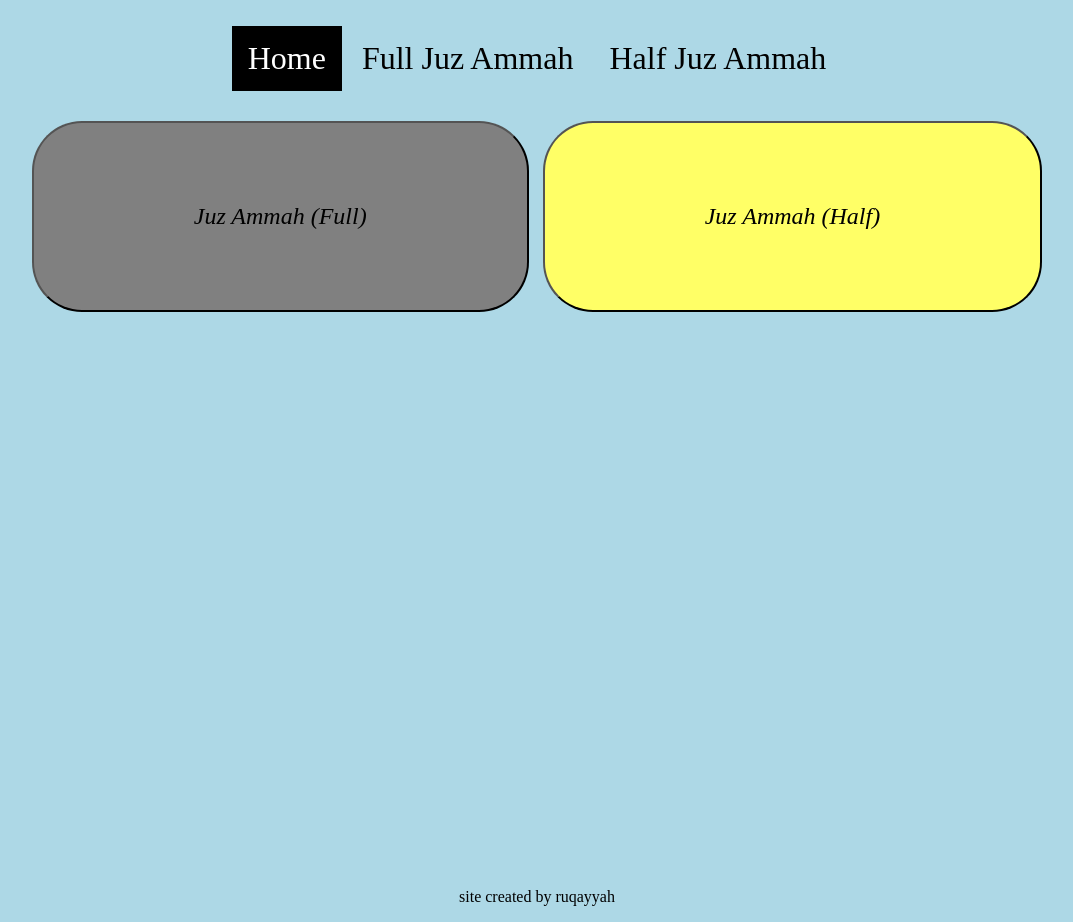
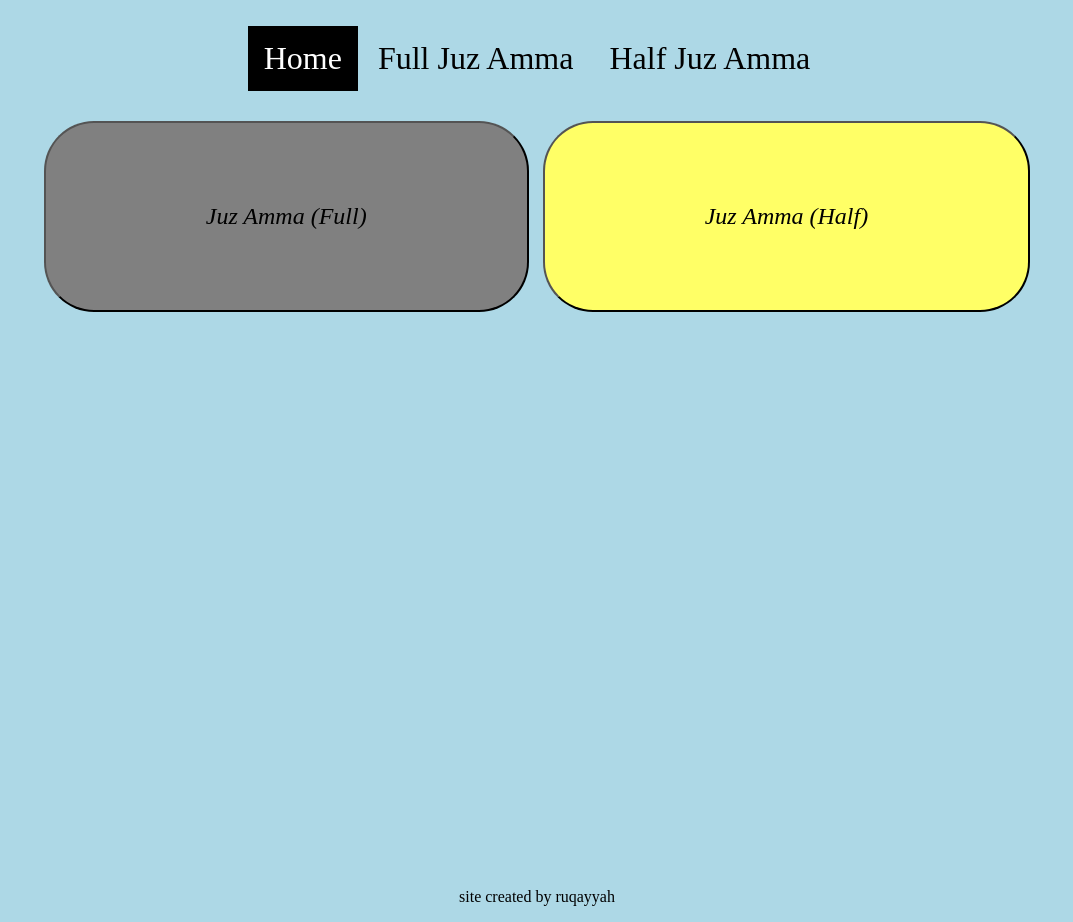
Before and after one commit to ladyrukky/juzammah, a plain HTML site: page index.html in a window 1280 px wide. Shown: the whole page, without its empty margins (103-1176 px from the left). Drawn offline with Linux system fonts and the light colour scheme.

Commit message:
updated
corrected Amma spelling

```diff
--- a/index.html
+++ b/index.html
@@ -1,14 +1,14 @@
 <html>
 
-<title> Juz Ammah Quran Competition </title>
+<title> Juz Amma Quran Competition </title>
 
 <header>
   <link rel="stylesheet" href="site.css">
 
   <ul class="navcontainer">
     <li><a class="active" href="index.html">Home</a></li>
-    <li><a href="fja.html">Full Juz Ammah</a></li>
-    <li><a href="hja.html">Half Juz Ammah</a></li>
+    <li><a href="fja.html">Full Juz Amma</a></li>
+    <li><a href="hja.html">Half Juz Amma</a></li>
   </ul>
 
 </header>
@@ -16,8 +16,8 @@
 <body>
 <div class="bodycontainer">
   <div id="buttoncontainer">
-    <a href="fja.html"><button class="leftbutton">Juz Ammah (Full)</button></a>
-    <a href="hja.html"><button class="rightbutton"> Juz Ammah (Half)</button></a>
+    <a href="fja.html"><button class="leftbutton">Juz Amma (Full)</button></a>
+    <a href="hja.html"><button class="rightbutton"> Juz Amma (Half)</button></a>
   </div>
 </div>
 
```
